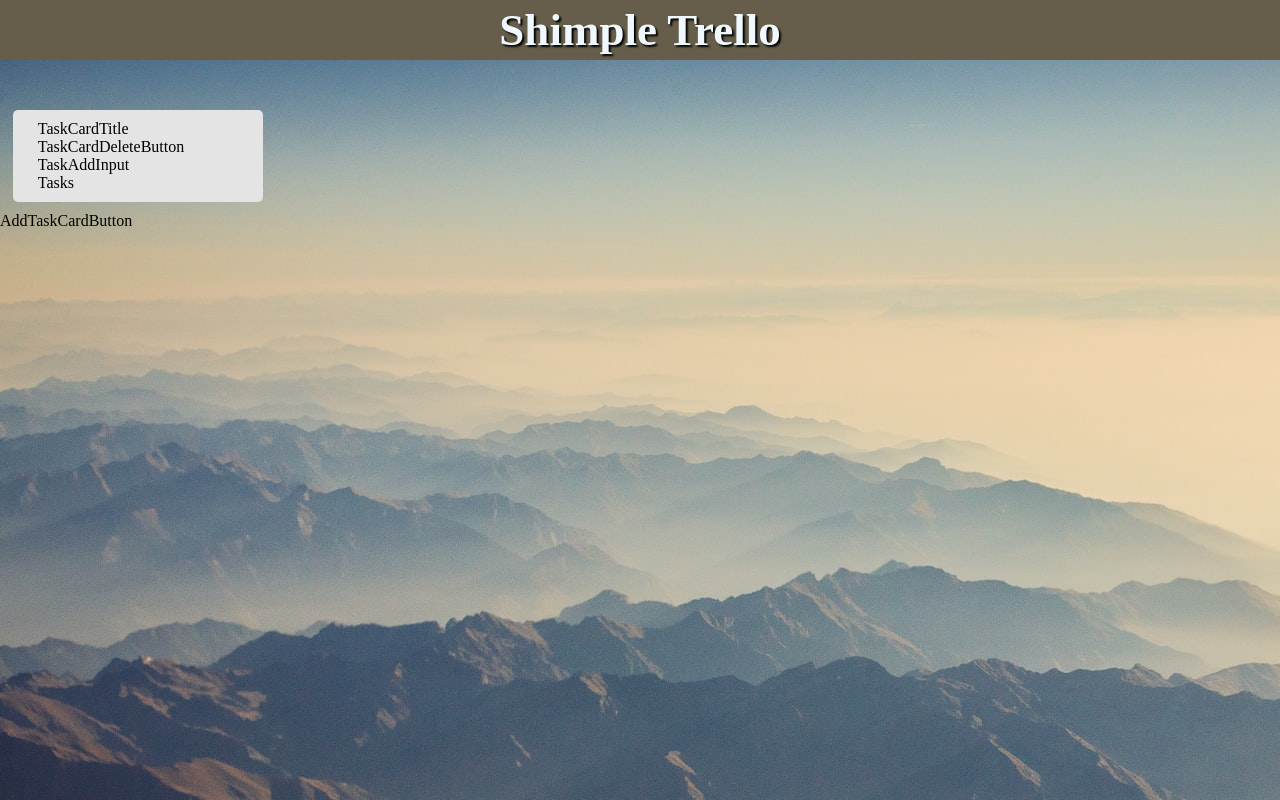
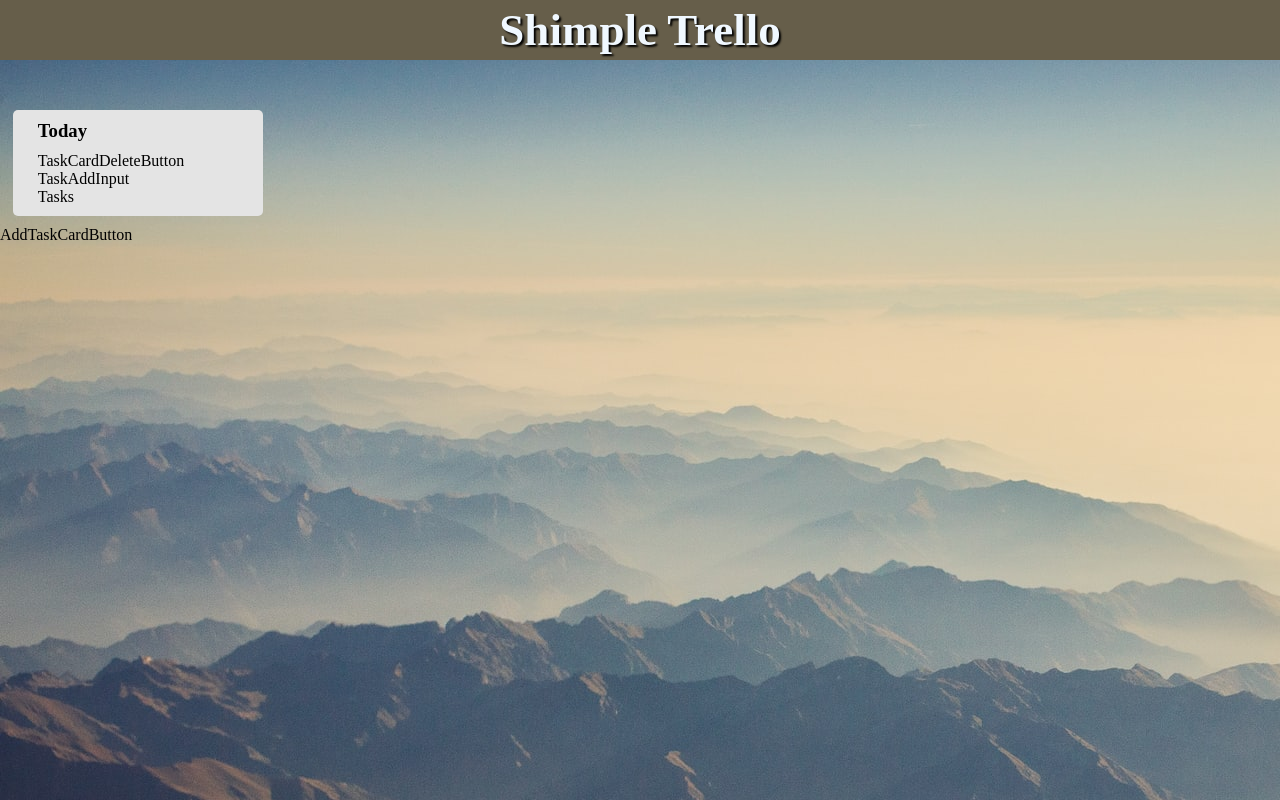
Before and after one commit to shinmyoun/react-trello-clone, a React (Create React App) app: page / in a window 1280 px wide. Built offline with nearby package versions, Linux system fonts and the light colour scheme.

Commit message:
✨ TaskCardTitle

```diff
--- a/src/components/task/TaskCardTitle.jsx
+++ b/src/components/task/TaskCardTitle.jsx
@@ -1,5 +1,46 @@
-import React from "react";
+import React, { useState } from "react";
 
 export const TaskCardTitle = () => {
-  return <div>TaskCardTitle</div>;
+  const [isClick, setIsClick] = useState(false);
+  const [inputCardTitle, setInputCardTitle] = useState("Today");
+
+  const handleClick = () => {
+    setIsClick(true);
+    console.log(isClick);
+  };
+
+  const handleChange = (e) => {
+    setInputCardTitle(e.target.value);
+    console.log(inputCardTitle);
+  };
+
+  const handleSubmit = (e) => {
+    e.preventDefault();
+    setIsClick(false);
+  };
+
+  // inputタグ以外の場所をクリック時に実行される
+  const handleBlur = () => {
+    setIsClick(false);
+  };
+
+  return (
+    <div onClick={handleClick} className="taskCardTitleInputArea">
+      {isClick ? (
+        <form onSubmit={handleSubmit}>
+          <input
+            className="taskCardTitleInput"
+            autoFocus
+            type="text"
+            onChange={handleChange}
+            onBlur={handleBlur}
+            value={inputCardTitle}
+            maxLength="10"
+          />
+        </form>
+      ) : (
+        <h3>{inputCardTitle}</h3>
+      )}
+    </div>
+  );
 };
--- a/src/index.css
+++ b/src/index.css
@@ -31,3 +31,16 @@
   background-color: rgb(228, 228, 228);
   border-radius: 5px;
 }
+
+.taskCardTitleInputArea {
+  margin-bottom: 10px;
+  width: 100%;
+  cursor: pointer;
+}
+
+.taskCardTitleInput {
+  width: 100%;
+  font-size: 1.1rem;
+  padding: 4px 6px;
+  border-radius: none;
+}
```
